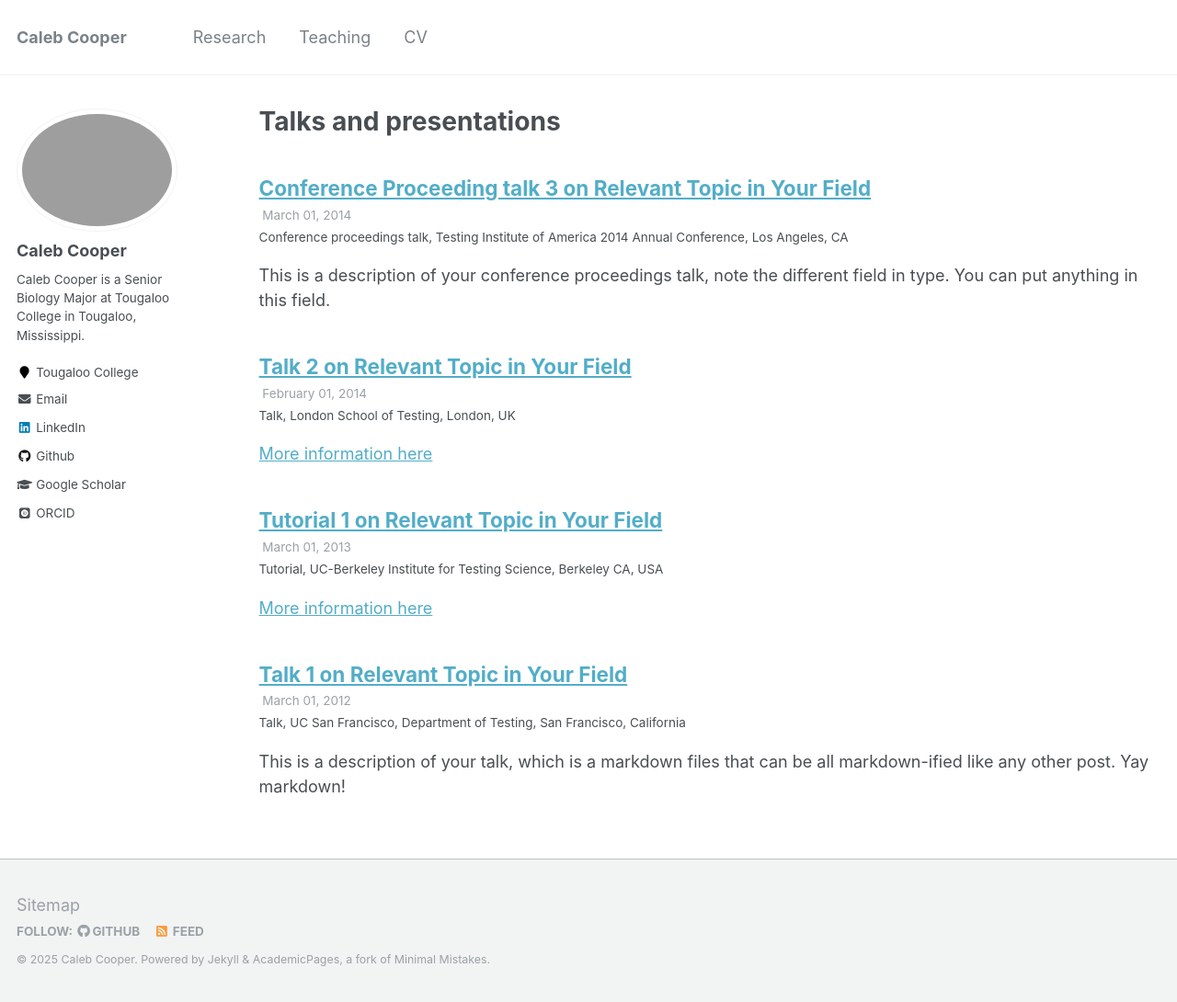
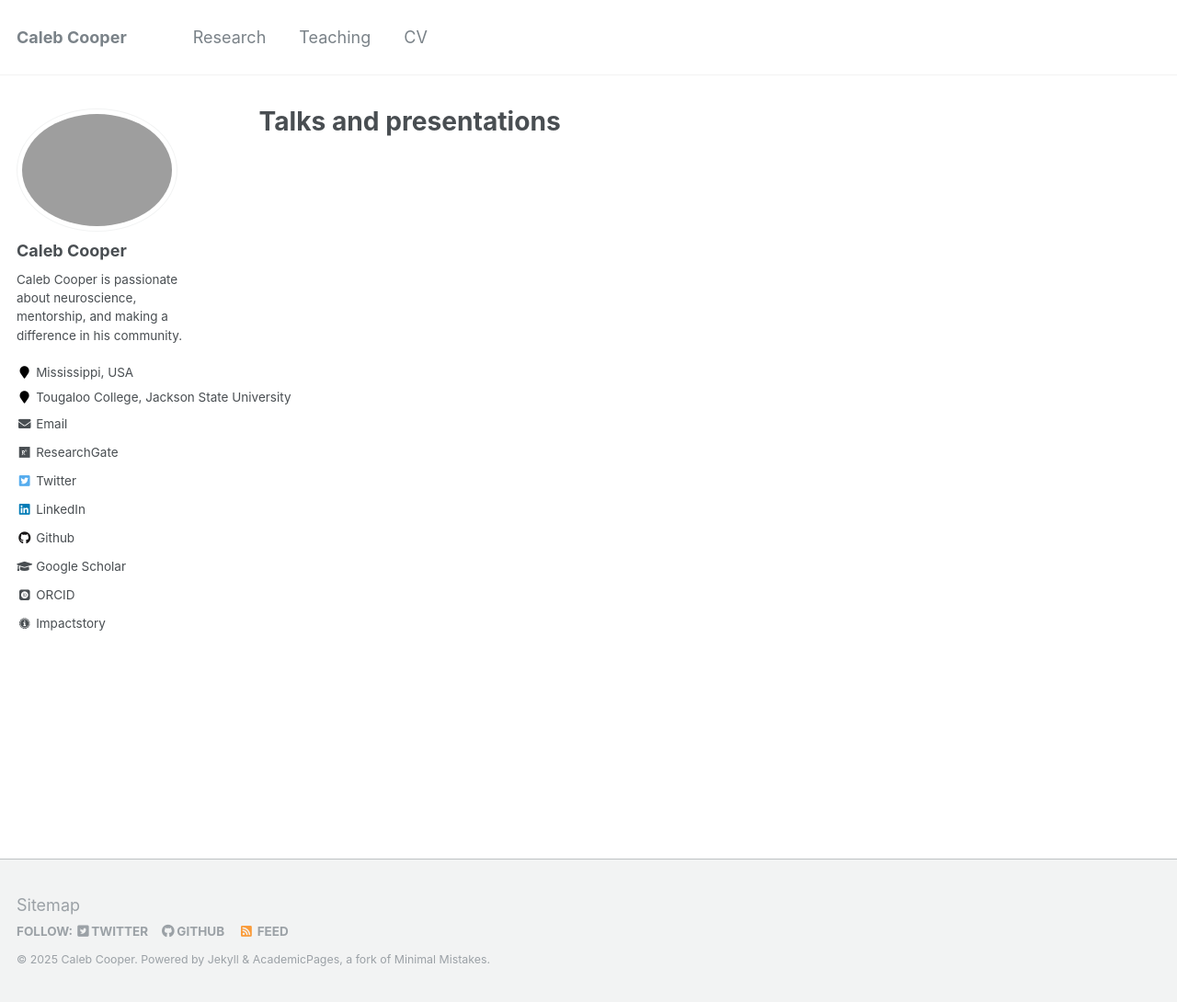
Before and after one commit to cbcoop/coopercaleb.github.io, a Jekyll site: the page built from _pages/talks.html, in a window 1280 px wide and 1090 px high. Shown: the whole window at 92% size. Built offline with Jekyll 4.4.1, drawn with Linux system fonts in a browser that asks for light colours; some web fonts are replaced; part of the change alters nothing that is shown.

```diff
--- a/_config.yml
+++ b/_config.yml
@@ -10,29 +10,21 @@ locale                   : "en-US"
 title                    : "Caleb Cooper"
 title_separator          : "-"
 name                     : &name "Caleb Cooper"
-description              : &description "personal description"
-url                      : https://cbortner.github.io # the base hostname & protocol for your site e.g. "https://mmistakes.github.io"
-baseurl                  : "" # the subpath of your site, e.g. "/blog"
-repository               : "cbortner/cbortner.github.io"
-teaser                   :  # filename of teaser fallback teaser image placed in /images/, .e.g. "500x300.png"
-breadcrumbs              : false # true, false (default)
+description              : &description "Personal page and portfolio of Caleb Cooper, focused on neuroscience, research, and community mentorship."
+url                      : https://cbcoop.github.io
+baseurl                  : "" # the subpath of your site
+repository               : "cbcoop/cbcoop.github.io"
+teaser                   : "500x300.png" # Replace with your custom teaser image
+breadcrumbs              : false
 words_per_minute         : 160
 future                   : true
-read_more                : "disabled" # if enabled, adds "Read more" links to excerpts
-talkmap_link             : false #change to true to add link to talkmap on talks page
+read_more                : "disabled"
+talkmap_link             : false
 comments:
-  provider               : # false (default), "disqus", "discourse", "facebook", "google-plus", "staticman", "custom"
-  disqus:
-    shortname            :
-  discourse:
-    server               : # https://meta.discourse.org/t/embedding-discourse-comments-via-javascript/31963 , e.g.: meta.discourse.org
-  facebook:
-    appid                :
-    num_posts            : # 5 (default)
-    colorscheme          : # "light" (default), "dark"
+  provider               : false
 staticman:
   allowedFields          : ['name', 'email', 'url', 'message']
-  branch                 : "gh-pages" # "master", "gh-pages"
+  branch                 : "gh-pages"
   commitMessage          : "New comment."
   filename               : comment-{@timestamp}
   format                 : "yml"
@@ -45,77 +37,42 @@ staticman:
     date:
       type               : "date"
       options:
-        format           : "iso8601" # "iso8601" (default), "timestamp-seconds", "timestamp-milliseconds"
+        format           : "iso8601"
 atom_feed:
   path                   : # blank (default) uses feed.xml
 
 # SEO Related
-google_site_verification :
-bing_site_verification   :
-alexa_site_verification  :
-yandex_site_verification :
+google_site_verification : "your-google-site-verification-code"
+bing_site_verification   : "your-bing-site-verification-code"
 
 # Social Sharing
 twitter:
-  username               : &twitter
+  username               : "cbcoop"
 facebook:
   username               :
-  app_id                 :
-  publisher              :
-og_image                 :  # Open Graph/Twitter default site image
-# For specifying social profiles
-# - https://developers.google.com/structured-data/customize/social-profiles
-social:
-  type                   : # Person or Organization (defaults to Person)
-  name                   : # If the user or organization name differs from the site's name
-  links: # An array of links to social media profiles
-
+og_image                 : "500x300.png" # Your social sharing image
 
 # Analytics
 analytics:
-  provider               :  "google-universal" # false (default), "google", "google-universal", "custom"
+  provider               :  "google-universal"
   google:
-    tracking_id          :
-
+    tracking_id          : "UA-XXXXXXXXX-X"
 
 # Site Author
 author:
   name             : "Caleb Cooper"
-  avatar           : "picture.jpeg"
-  bio              : "Caleb Cooper is a Senior Biology Major at Tougaloo College in Tougaloo, Mississippi."
-  location         : #"CSU Stanislaus"
-  employer         : "Tougaloo College"
-  pubmed           : #"https://www.ncbi.nlm.nih.gov/pubmed/?term=john+snow"
-  googlescholar    : "http://https://scholar.google.com/citations?user=cxfkHa8AAAAJ&hl=en"
-  email            : "ccoooper@student.tougaloo.edu"
-  researchgate     :  #example: "https://www.researchgate.net/profile/yourprofile"
-  uri              :
-  bitbucket        :
-  codepen          :
-  dribbble         :
-  flickr           :
-  facebook         :
-  foursquare       :
+  avatar           : "caleb-avatar.jpg"
+  bio              : "Caleb Cooper is passionate about neuroscience, mentorship, and making a difference in his community."
+  location         : "Mississippi, USA"
+  employer         : "Tougaloo College, Jackson State University"
+  googlescholar    : "https://scholar.google.com/citations?user=your-google-scholar-id"
+  email            : "cbcoop@tougaloo.edu"
   github           : "cbcoop"
-  google_plus      :
-  keybase          :
-  instagram        :
-  impactstory      : #"https://profiles.impactstory.org/u/xxxx-xxxx-xxxx-xxxx"
-  lastfm           :
-  linkedin         : "https://www.linkedin.com/in/cash-bortner-585380285/"
+  linkedin         : "https://www.linkedin.com/in/caleb-cooper"
   orcid            : "http://orcid.org/0000-0002-8471-5569"
-  pinterest        :
-  soundcloud       :
-  stackoverflow    : # http://stackoverflow.com/users/123456/username
-  steam            :
-  tumblr           :
-  twitter          : #"replacethistwitterhandle"
-  vine             :
-  weibo            :
-  xing             :
-  youtube          :
-  wikipedia        :
-
+  twitter          : "cbcoop"
+  researchgate     : "https://www.researchgate.net/profile/Caleb-Cooper"
+  impactstory      : "https://profiles.impactstory.org/u/caleb-cooper"
 
 # Reading Files
 include:
@@ -146,117 +103,10 @@ exclude:
   - package.json
   - tmp
   - vendor
-keep_files:
-  - .git
-  - .svn
-encoding: "utf-8"
-markdown_ext: "markdown,mkdown,mkdn,mkd,md"
-
-
-# Conversion
-markdown: kramdown
-highlighter: rouge
-lsi: false
-excerpt_separator: "\n\n"
-incremental: false
-
-
-# Markdown Processing
-kramdown:
-  input: GFM
-  hard_wrap: false
-  auto_ids: true
-  footnote_nr: 1
-  entity_output: as_char
-  toc_levels: 1..6
-  smart_quotes: lsquo,rsquo,ldquo,rdquo
-  enable_coderay: false
-
-
-# Collections
-collections:
-  teaching:
-    output: true
-    permalink: /:collection/:path/
-  publications:
-    output: true
-    permalink: /:collection/:path/
-  portfolio:
-    output: true
-    permalink: /:collection/:path/
-  talks:
-    output: true
-    permalink: /:collection/:path/
-
-
-# Defaults
-defaults:
-  # _posts
-  - scope:
-      path: ""
-      type: posts
-    values:
-      layout: single
-      author_profile: true
-      read_time: true
-      comments: true
-      share: true
-      related: true
-  # _pages
-  - scope:
-      path: ""
-      type: pages
-    values:
-      layout: single
-      author_profile: true
-  # _teaching
-  - scope:
-      path: ""
-      type: teaching
-    values:
-      layout: single
-      author_profile: true
-      share: true
-      comments: true
-  # _publications
-  - scope:
-      path: ""
-      type: publications
-    values:
-      layout: single
-      author_profile: true
-      share: true
-      comments: true
-  # _portfolio
-  - scope:
-      path: ""
-      type: portfolio
-    values:
-      layout: single
-      author_profile: true
-      share: true
-      comment: true
-  # _talks
-  - scope:
-      path: ""
-      type: talks
-    values:
-      layout: talk
-      author_profile: true
-      share: true
-
-# Sass/SCSS
-sass:
-  sass_dir: _sass
-  style: compressed # http://sass-lang.com/documentation/file.SASS_REFERENCE.html#output_style
-
 
 # Outputting
 permalink: /:categories/:title/
-# paginate: 5 # amount of posts to show
-# paginate_path: /page:num/
-timezone: America/Los_Angeles # http://en.wikipedia.org/wiki/List_of_tz_database_time_zones
-
+timezone: America/Chicago
 
 # Plugins
 plugins:
@@ -265,7 +115,6 @@ plugins:
   - jekyll-gist
   - jekyll-feed
   - jekyll-redirect-from
-# mimic GitHub Pages with --safe
 whitelist:
   - jekyll-paginate
   - jekyll-sitemap
@@ -273,38 +122,15 @@ whitelist:
   - jekyll-feed
   - jemoji
 
-
 # Archives
-#  Type
-#  - GitHub Pages compatible archive pages built with Liquid ~> type: liquid (default)
-#  - Jekyll Archives plugin archive pages ~> type: jekyll-archives
-#  Path (examples)
-#  - Archive page should exist at path when using Liquid method or you can
-#    expect broken links (especially with breadcrumbs enabled)
-#  - <base_path>/tags/my-awesome-tag/index.html ~> path: /tags/
-#  - <base_path/categories/my-awesome-category/index.html ~> path: /categories/
-#  - <base_path/my-awesome-category/index.html ~> path: /
 category_archive:
   type: liquid
   path: /categories/
 tag_archive:
   type: liquid
   path: /tags/
-# https://github.com/jekyll/jekyll-archives
-# jekyll-archives:
-#   enabled:
-#     - categories
-#     - tags
-#   layouts:
-#     category: archive-taxonomy
-#     tag: archive-taxonomy
-#   permalinks:
-#     category: /categories/:name/
-#     tag: /tags/:name/
-
 
 # HTML Compression
-# - http://jch.penibelst.de/
 compress_html:
   clippings: all
   ignore:
```
